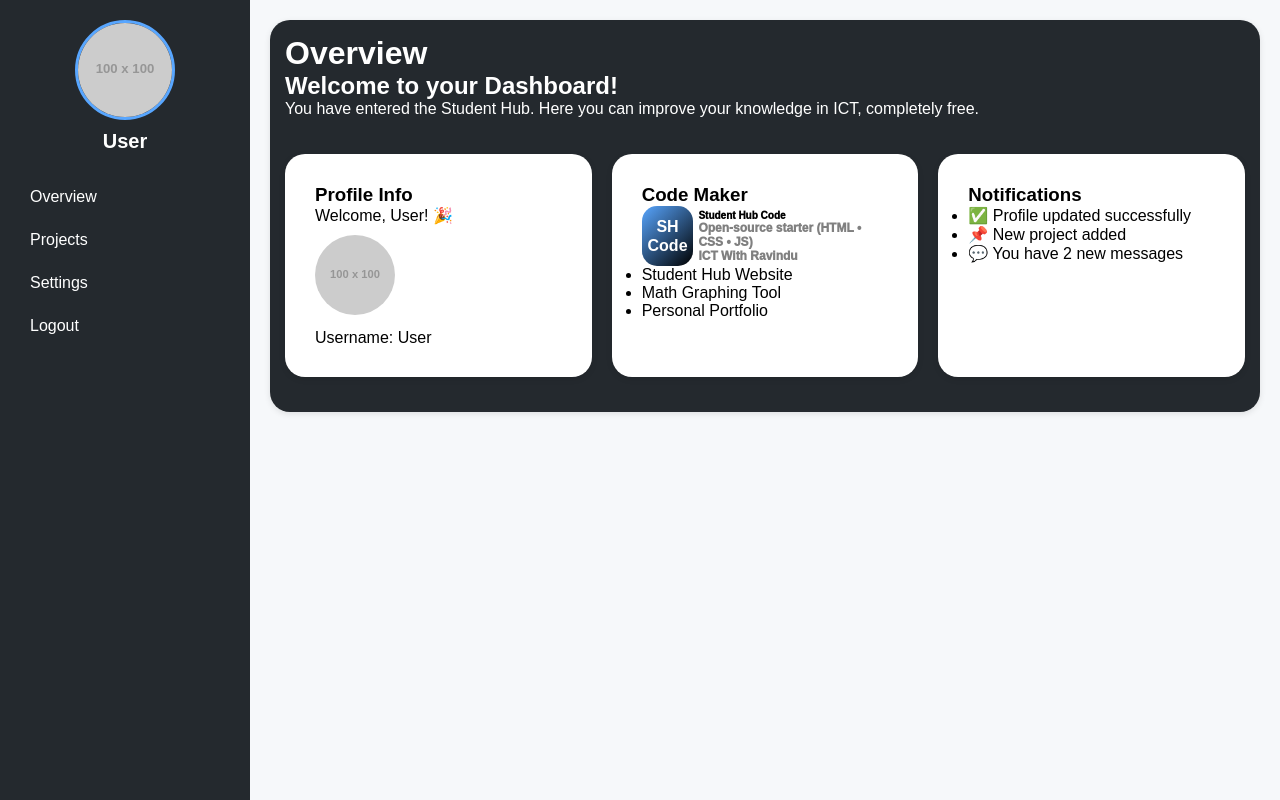
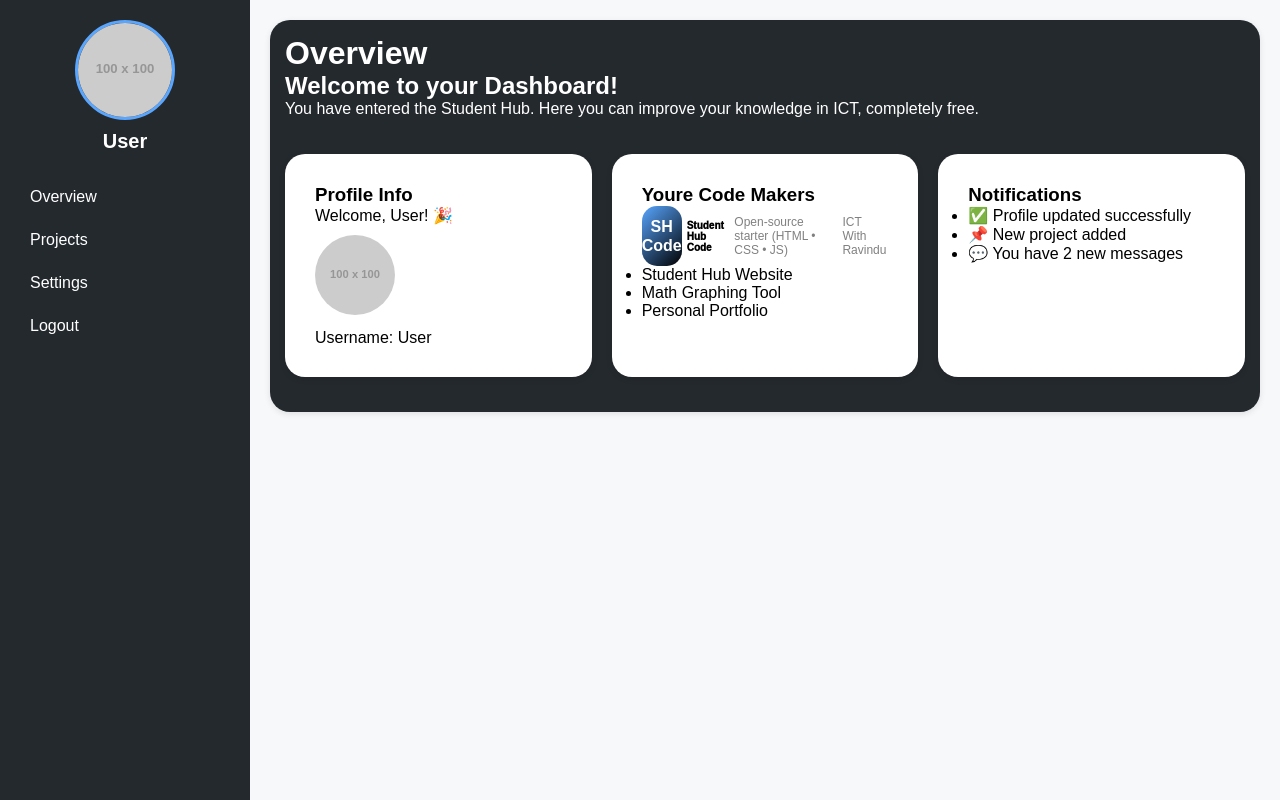
Before and after one commit to Ravindu-RV/dashboard-sh, a website: page index.html in a window 1280 px wide. Drawn offline with Linux system fonts and the light colour scheme; placeholder pictures from the web are drawn by us.

Commit message:
Update index.html

```diff
--- a/index.html
+++ b/index.html
@@ -176,17 +176,17 @@
 
         <!-- Card 2: Code Maker -->
         <div class="card-grid">
-  <h3>Code Maker</h3>
+  <h3>Youre Code Makers</h3>
   <div class="brand">
     <a href="https://ravindu-rv.github.io/RV-Code-maker/"
        target="_blank"
        class="logo"
        title="Open Student Hub Code">SH<br>Code</a>
-    <div style="font-weight:1000; font-size:20px;">
+
       <div style="font-weight:1000; font-size:10px;">Student Hub Code</div>
        <div class="tiny">Open-source starter (HTML • CSS • JS)</div>
   <div class="tiny">ICT With Ravindu</div>
-    </div>
+
   </div>
 
   <ul>
```
